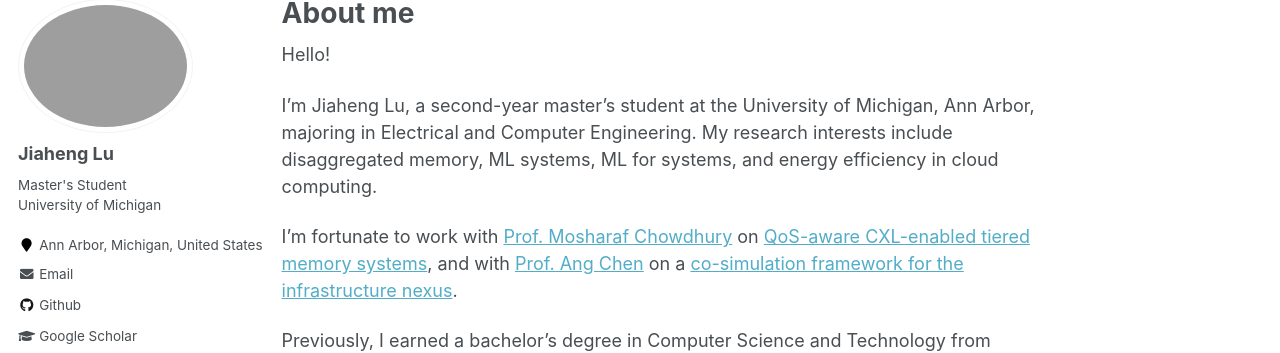
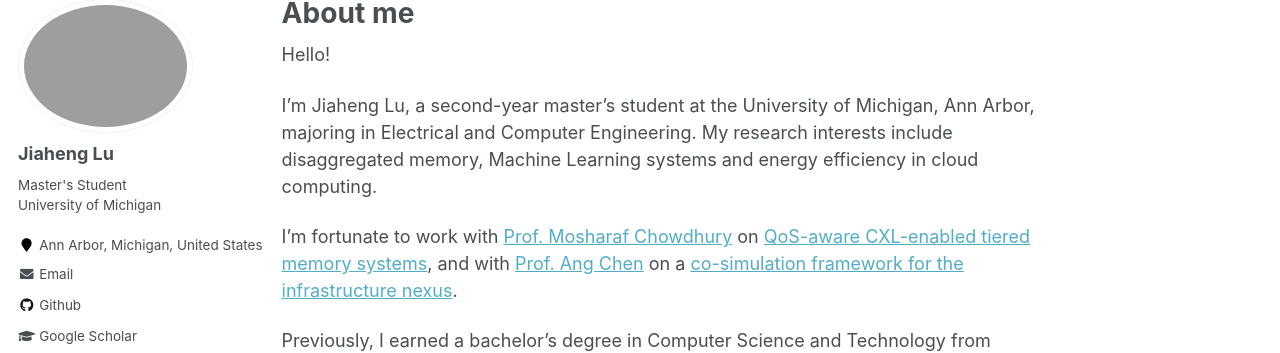
Before and after one commit to JhengLu/JhengLu.github.io, a Jekyll site: the page built from _pages/about.md, in a window 1280 px wide. Shown: the part 119-472 px from the top of the page. Built offline with Jekyll 4.4.1, drawn with Linux system fonts in a browser that asks for light colours.

Commit message:
fix typo

```diff
--- a/_pages/about.md
+++ b/_pages/about.md
@@ -10,7 +10,7 @@ redirect_from:
 
 Hello!
 
-I'm Jiaheng Lu, a second-year master's student at the University of Michigan, Ann Arbor, majoring in Electrical and Computer Engineering. My research interests include disaggregated memory, ML systems, ML for systems, and energy efficiency in cloud computing.
+I'm Jiaheng Lu, a second-year master's student at the University of Michigan, Ann Arbor, majoring in Electrical and Computer Engineering. My research interests include disaggregated memory, Machine Learning systems and energy efficiency in cloud computing.
 
 I'm fortunate to work with [Prof. Mosharaf Chowdhury](https://symbioticlab.org/people/) on [QoS-aware CXL-enabled tiered memory systems](#link_to_paper), and with [Prof. Ang Chen](https://web.eecs.umich.edu/~chenang/) on a [co-simulation framework for the infrastructure nexus](#Link_to_paper).
 
```
